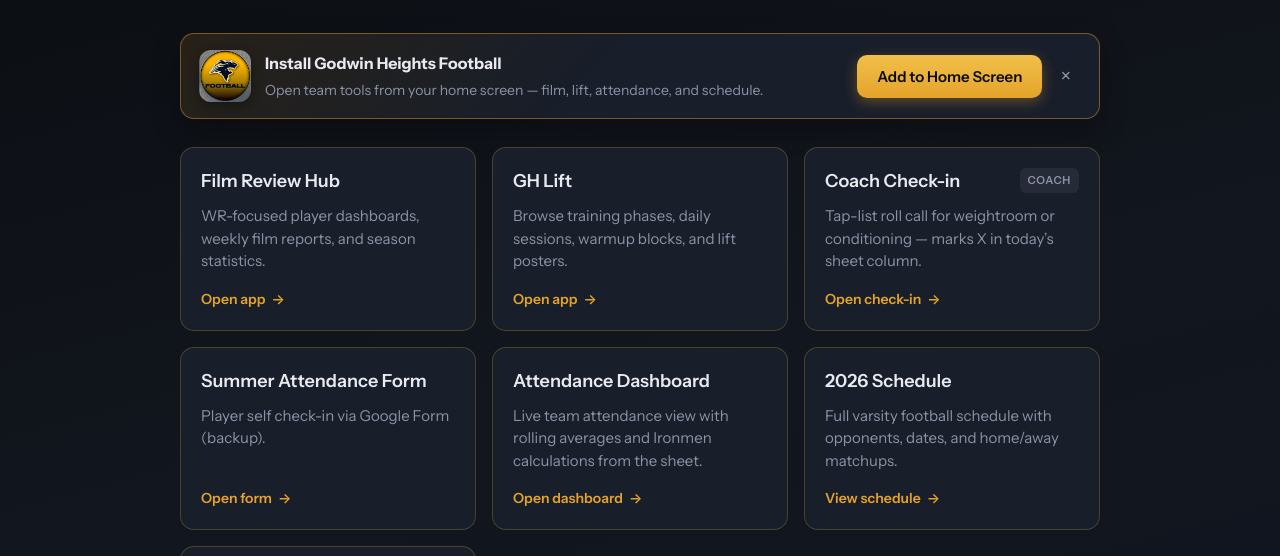
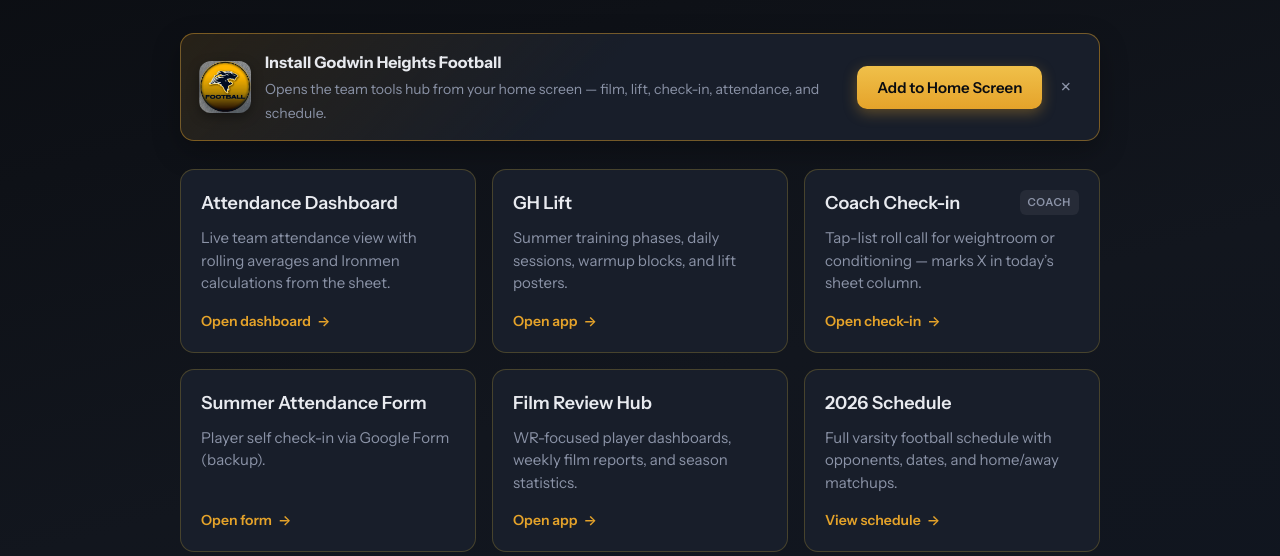
Before and after one commit to mitchelldawkinsjr/ghfb, a plain HTML site: page index.html in a window 1280 px wide. Shown: the part 190-746 px from the top of the page. Drawn offline with Linux system fonts and the light colour scheme.

Commit message:
Update tile order on landing page

```diff
--- a/index.html
+++ b/index.html
@@ -316,7 +316,7 @@
       <img class="install-cta-icon" src="/icons/icon-192.png" width="52" height="52" alt="" />
       <div class="install-cta-copy">
         <strong>Install Godwin Heights Football</strong>
-        <span>Open team tools from your home screen — film, lift, attendance, and schedule.</span>
+        <span>Opens the team tools hub from your home screen — film, lift, check-in, attendance, and schedule.</span>
       </div>
       <div class="install-cta-actions">
         <button type="button" class="install-btn" id="installBtn">Add to Home Screen</button>
@@ -341,19 +341,19 @@
     </div>
 
     <div class="grid">
-      <a class="card" href="https://mitchelldawkinsjr.github.io/GH-Flim-Review/" target="_blank" rel="noopener noreferrer">
+      <a class="card" href="/attendance-dashboard.html">
         <div class="card-head">
-          <h2>Film Review Hub</h2>
+          <h2>Attendance Dashboard</h2>
         </div>
-        <p>WR-focused player dashboards, weekly film reports, and season statistics.</p>
-        <span class="cta">Open app</span>
+        <p>Live team attendance view with rolling averages and Ironmen calculations from the sheet.</p>
+        <span class="cta">Open dashboard</span>
       </a>
 
       <a class="card" href="https://ghlift.360web.cloud/" target="_blank" rel="noopener noreferrer">
         <div class="card-head">
           <h2>GH Lift</h2>
         </div>
-        <p>Browse training phases, daily sessions, warmup blocks, and lift posters.</p>
+        <p>Summer training phases, daily sessions, warmup blocks, and lift posters.</p>
         <span class="cta">Open app</span>
       </a>
 
@@ -374,12 +374,12 @@
         <span class="cta">Open form</span>
       </a>
 
-      <a class="card" href="/attendance-dashboard.html">
+      <a class="card" href="https://mitchelldawkinsjr.github.io/GH-Flim-Review/" target="_blank" rel="noopener noreferrer">
         <div class="card-head">
-          <h2>Attendance Dashboard</h2>
+          <h2>Film Review Hub</h2>
         </div>
-        <p>Live team attendance view with rolling averages and Ironmen calculations from the sheet.</p>
-        <span class="cta">Open dashboard</span>
+        <p>WR-focused player dashboards, weekly film reports, and season statistics.</p>
+        <span class="cta">Open app</span>
       </a>
 
       <a class="card" href="/schedule.html">
--- a/sw.js
+++ b/sw.js
@@ -1,4 +1,4 @@
-const CACHE = "ghfb-hub-v6";
+const CACHE = "ghfb-hub-v7";
 
 const PRECACHE = [
   "/",
```
Also changed, not shown: README.md, manifest.webmanifest.
